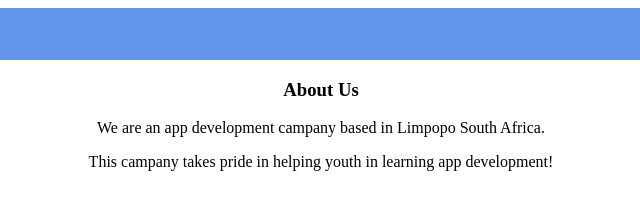
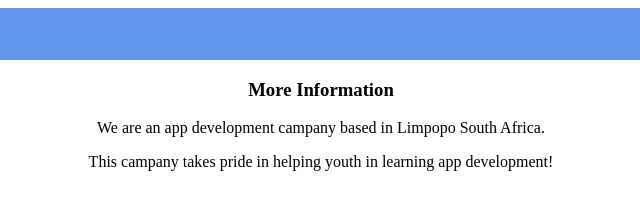
Before and after one commit to Zeth2003/The_Avengers_App, a plain HTML site: page about.html in a window 1280 px wide. Shown: the full height of the page, 319-959 px from the left. Drawn offline with Linux system fonts and the light colour scheme.

Commit message:
Update about.html

```diff
--- a/about.html
+++ b/about.html
@@ -11,7 +11,7 @@
             <a href="contacts.html">Contact</a>
         </div>
 
-        <h3>About Us</h3>
+        <h3>More Information</h3>
 
         <div id="text_style">
             <p>We are an app development campany based in Limpopo South Africa.</p>
```
